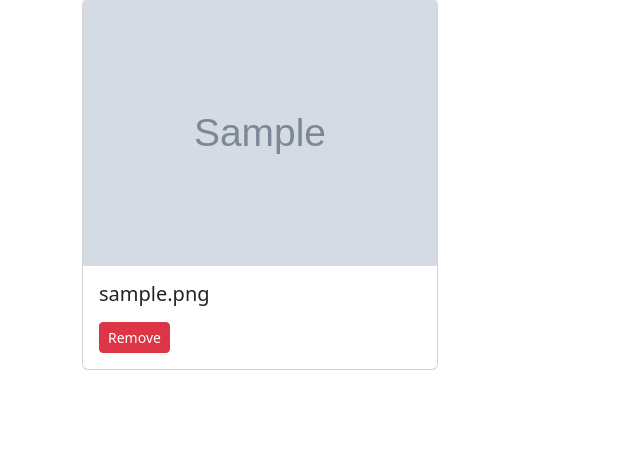
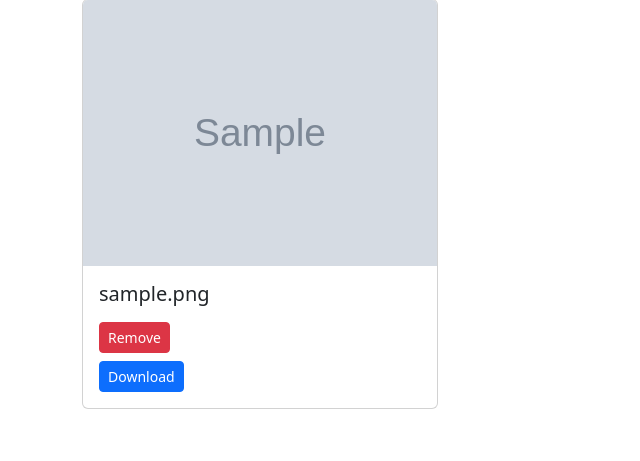
Before and after one commit to fhsuae/finalprojectAlexanderEscobedo, a Django app: page /space/favorites/ in a window 1280 px wide. Shown: the part 127-588 px from the top of the page, without its empty margins (0-640 px from the left). Run offline with Django 5.2, Linux system fonts and the light colour scheme; a user stored in the database is signed in; tables that the repository leaves empty hold one stand-in row (values such as "Sample post"); grey boxes marked "Sample" are stand-in pictures.

Commit message:
Add image download functionality for user favorites with error handling; Improve Environment Setup instructions in README for clearer API key handling and virtual environment activation

```diff
--- a/nasaexplorer/space/templates/space/favorites.html
+++ b/nasaexplorer/space/templates/space/favorites.html
@@ -20,6 +20,11 @@
               {% csrf_token %}
               <button type="submit" class="btn btn-sm btn-danger mt-2">Remove</button>
             </form>
+
+            <!-- Download favorite image button -->
+            <a href="{% url 'space:download_favorite' fav.id %}" class="btn btn-sm btn-primary mt-2" download>
+              Download
+            </a>
           </div>
         </div>
       </div>
--- a/nasaexplorer/space/urls.py
+++ b/nasaexplorer/space/urls.py
@@ -45,4 +45,7 @@ urlpatterns = [
 
     # Endpoint to remove a favorite image by its id
     path('remove-favorite/<int:fav_id>/', views.remove_favorite, name='remove_favorite'),
+
+    # Endpoint to download a favorite image by its id
+    path('download-favorite/<int:fav_id>/', views.download_favorite, name='download_favorite'),
 ]
--- a/nasaexplorer/space/views.py
+++ b/nasaexplorer/space/views.py
@@ -7,10 +7,12 @@ from django.views import View
 from django.contrib.auth import login
 from django.contrib.auth.forms import UserCreationForm
 from django.contrib.auth.decorators import login_required
-from django.contrib import messages  # Added import for messaging
+from django.contrib import messages
 from .models import Favorite
 from .utils import get_apod, get_epic_images, search_nasa_images
 from django.core.paginator import Paginator
+from django.http import HttpResponse, Http404
+import requests
 
 
 def homepage(request):
@@ -93,6 +95,35 @@ def remove_favorite(request, fav_id):
     Favorite.objects.filter(id=fav_id, user=request.user).delete()
     return redirect(request.META.get("HTTP_REFERER", "space:favorites"))
 
+@login_required
+def download_favorite(request, fav_id):
+    """
+    Allow users to download their favorite image.
+    Fetches the image URL and returns it as a downloadable response.
+    """
+    try:
+        fav = Favorite.objects.get(id=fav_id, user=request.user)
+    except Favorite.DoesNotExist:
+        raise Http404("Favorite image not found.")
+
+    # Fetch the image content from URL
+    try:
+        response = requests.get(fav.image_url, stream=True, timeout=10)
+        response.raise_for_status()
+    except requests.RequestException:
+        # Redirect back with an error message if download fails
+        from django.contrib import messages
+        messages.error(request, "Failed to download image. Please try again later.")
+        return redirect(request.META.get("HTTP_REFERER", "space:favorites"))
+
+    # Prepare response with appropriate headers to trigger download
+    filename = fav.image_url.split("/")[-1] or "favorite_image.png"
+    content_type = response.headers.get("Content-Type", "application/octet-stream")
+
+    response_http = HttpResponse(response.content, content_type=content_type)
+    response_http['Content-Disposition'] = f'attachment; filename="{filename}"'
+
+    return response_http
 
 class DONKIView(View):
     """
```
Also changed, not shown: README.md.
